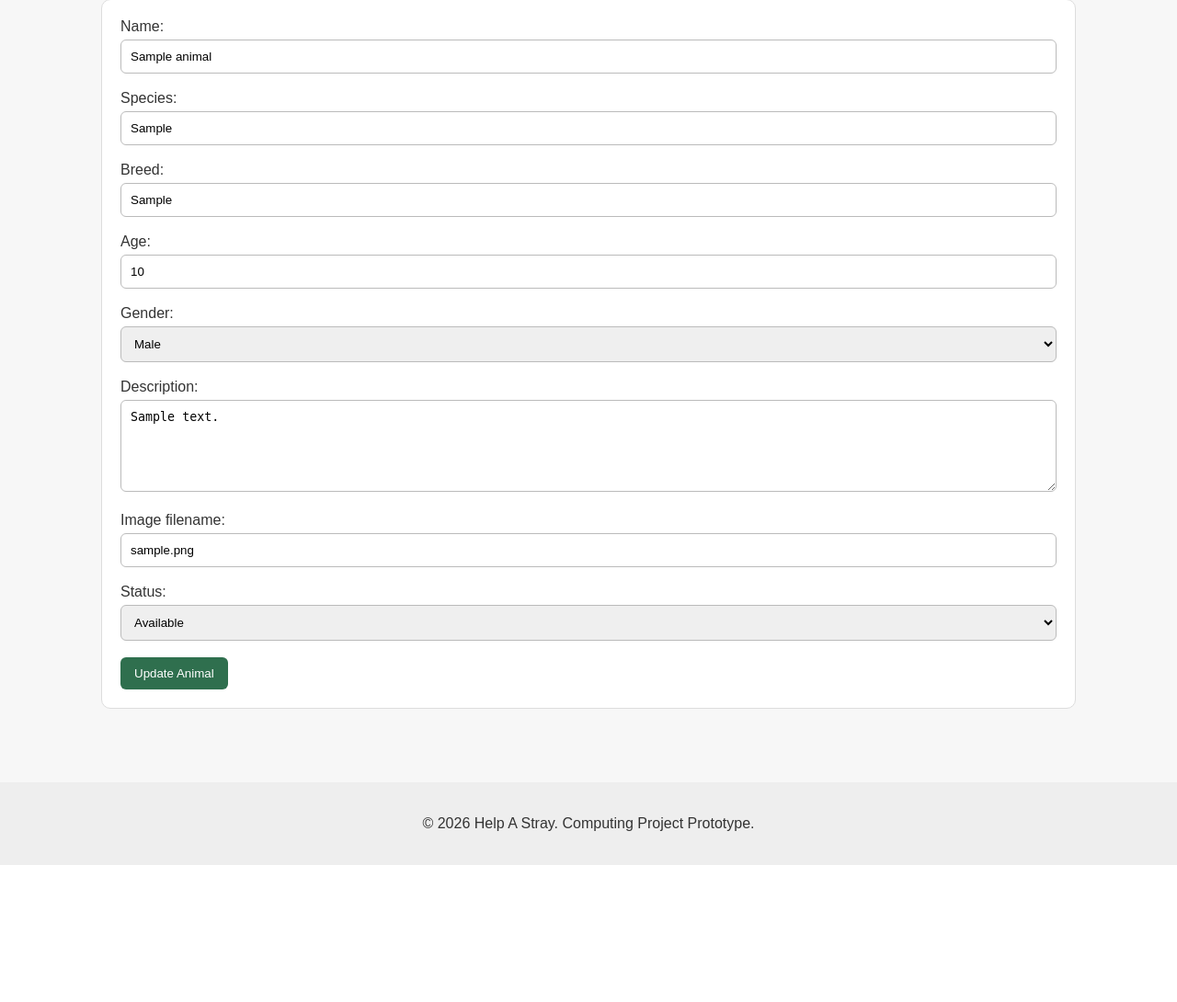
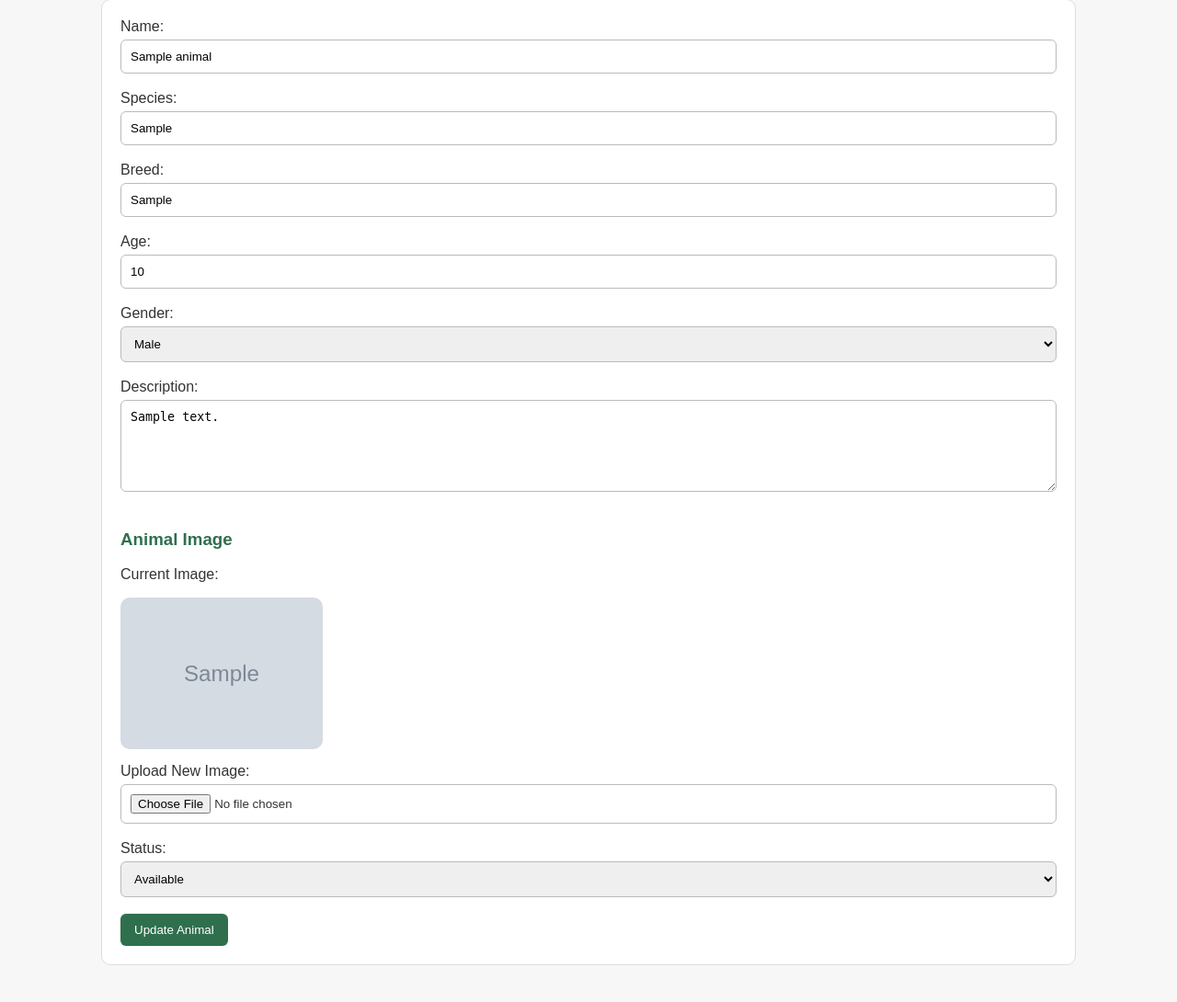
Before and after one commit to alexisproca1297-art/help-a-stray, a PHP site: page /edit-animal.php?id=1 in a window 1280 px wide. Shown: the part 336-1426 px from the top of the page at 92% size. Before the commit the page ends 1277 px from the top, so only its background shows below. Run offline with PHP 8.4, Linux system fonts and the light colour scheme; the visitor is signed in with stand-in values (Sample User, id 1); tables that the repository leaves empty or names only in its code hold one stand-in row (values such as "Sample post"); grey boxes marked "Sample" are stand-in pictures.

Commit message:
Add image uploaImplemented animal image upload in add/edit animal forms and displayed uploaded images on public animal pages.d and display for animals

```diff
--- a/admin/edit-animal.php
+++ b/admin/edit-animal.php
@@ -30,7 +30,26 @@ if ($_SERVER['REQUEST_METHOD'] === 'POST') {
     $age = trim($_POST['age'] ?? '');
     $gender = $_POST['gender'] ?? '';
     $description = trim($_POST['description'] ?? '');
-    $image = trim($_POST['image'] ?? '');
+    $image = $animal['image'];
+
+    if (!empty($_FILES['image']['name'])) {
+        $allowedTypes = ['image/jpeg', 'image/png', 'image/gif', 'image/webp'];
+        $fileType = $_FILES['image']['type'];
+
+        if (!in_array($fileType, $allowedTypes)) {
+            $error = "Only JPG, PNG, GIF and WEBP images are allowed.";
+        } else {
+            $uploadDir = '../public/uploads/';
+            $fileName = time() . '_' . basename($_FILES['image']['name']);
+            $targetPath = $uploadDir . $fileName;
+
+            if (move_uploaded_file($_FILES['image']['tmp_name'], $targetPath)) {
+                $image = $fileName;
+            } else {
+                $error = "Image upload failed.";
+            }
+        }
+    }
     $status = $_POST['status'] ?? 'Available';
 
     if (empty($name) || empty($species) || empty($gender) || empty($description)) {
@@ -88,7 +107,7 @@ require_once '../includes/header.php';
 
 <div class="card">
 
-<form method="POST">
+<form method="POST" enctype="multipart/form-data">
 
     <label>Name:</label>
     <input
@@ -146,12 +165,28 @@ require_once '../includes/header.php';
 
     <br><br>
 
-    <label>Image filename:</label>
+    <h3>Animal Image</h3>
 
-    <input
-        type="text"
-        name="image"
-        value="<?php echo htmlspecialchars($animal['image']); ?>">
+<?php if (!empty($animal['image'])): ?>
+    <p>Current Image:</p>
+
+    <img
+        src="../public/uploads/<?php echo htmlspecialchars($animal['image']); ?>"
+        alt="<?php echo htmlspecialchars($animal['name']); ?>"
+        style="
+            width:220px;
+            border-radius:10px;
+            margin-bottom:15px;
+            display:block;
+        ">
+<?php endif; ?>
+
+<label>Upload New Image:</label>
+
+<input
+    type="file"
+    name="image"
+    accept="image/jpeg,image/png,image/gif,image/webp">
 
     <br><br>
 
--- a/public/animals.php
+++ b/public/animals.php
@@ -68,6 +68,12 @@ require_once '../includes/header.php';
 <div class="grid">
     <?php foreach ($animals as $animal): ?>
         <div class="card">
+            <?php if (!empty($animal['image'])): ?>
+    <img
+        src="uploads/<?php echo htmlspecialchars($animal['image']); ?>"
+        alt="<?php echo htmlspecialchars($animal['name']); ?>"
+        style="width:100%; height:180px; object-fit:cover; border-radius:8px;">
+<?php endif; ?>
             <h2><?php echo htmlspecialchars($animal['name']); ?></h2>
             <p><strong>Species:</strong> <?php echo htmlspecialchars($animal['species']); ?></p>
             <p><strong>Breed:</strong> <?php echo htmlspecialchars($animal['breed']); ?></p>
```
Also changed, not shown: admin/add-animal.php (+22 -3 lines), public/animal-details.php (+7 -0 lines), public/uploads/1781040674_download.jpg (added), 1 other file.
